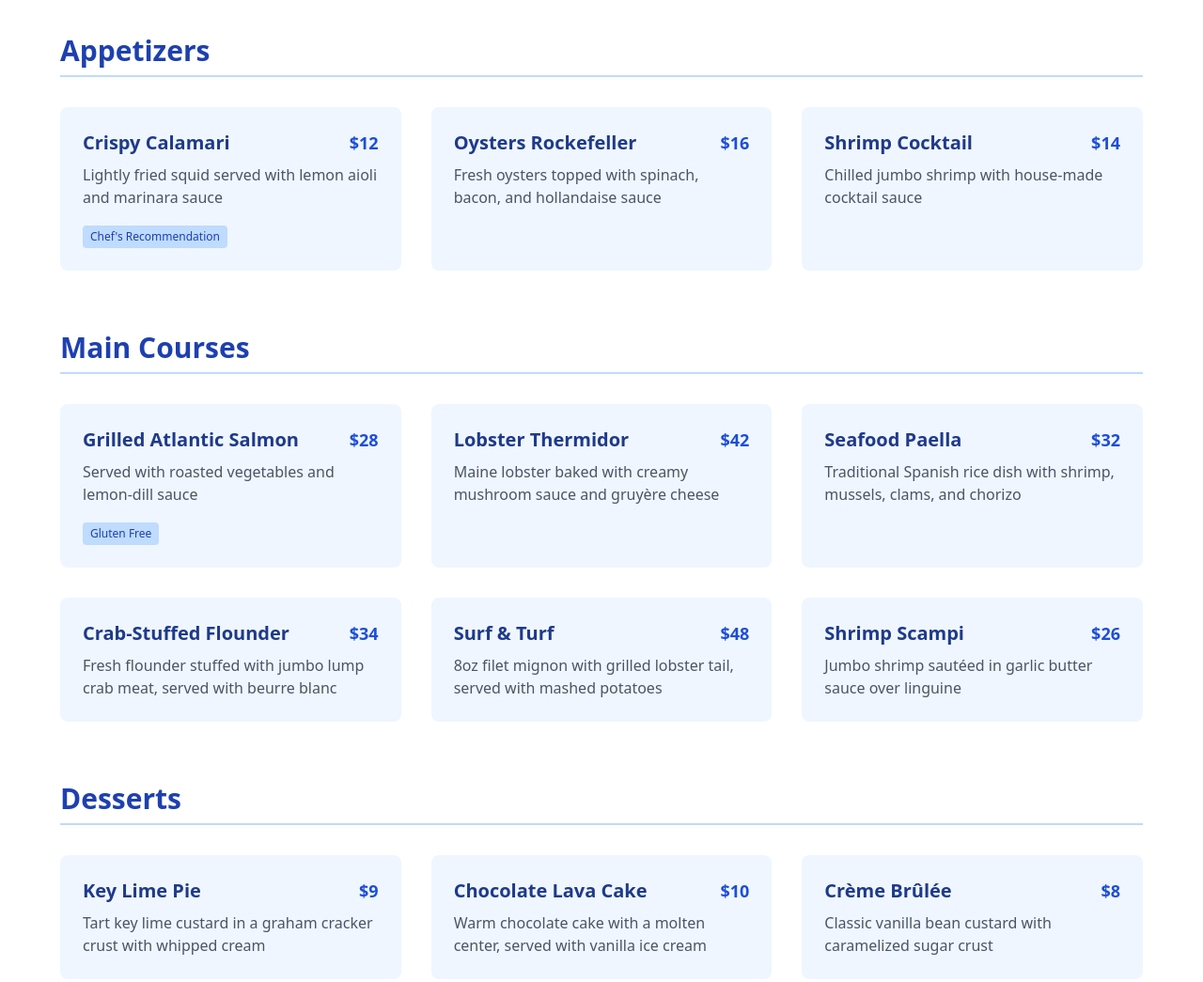
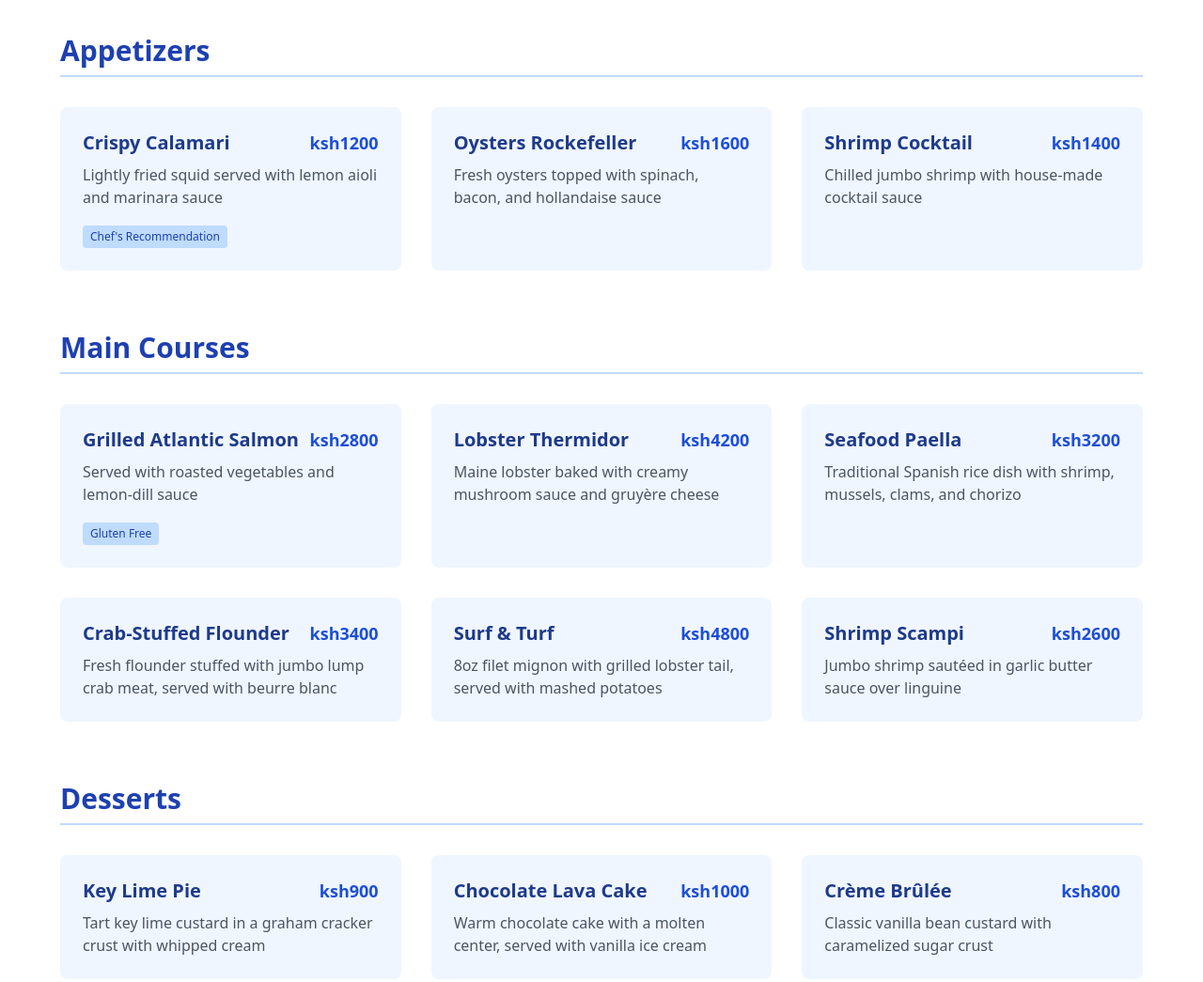
Before and after one commit to AidenPete/restaurant, a plain HTML site: page index.html in a window 1280 px wide. Shown: the part 800-1845 px from the top of the page at 94% size. Drawn offline with nearby package versions, Linux system fonts and the light colour scheme.

Commit message:
card designs

```diff
--- a/index.html
+++ b/index.html
@@ -92,7 +92,7 @@
                     <div class="menu-item bg-blue-50 rounded-lg p-6 transition duration-300 hover:bg-blue-100">
                         <div class="flex justify-between items-start mb-2">
                             <h4 class="text-xl font-bold text-blue-900">Crispy Calamari</h4>
-                            <span class="text-lg font-semibold text-blue-700">$12</span>
+                            <span class="text-lg font-semibold text-blue-700">ksh1200</span>
                         </div>
                         <p class="text-gray-600 mb-4">Lightly fried squid served with lemon aioli and marinara sauce</p>
                         <span class="inline-block bg-blue-200 text-blue-800 text-xs px-2 py-1 rounded">Chef's Recommendation</span>
@@ -102,7 +102,7 @@
                     <div class="menu-item bg-blue-50 rounded-lg p-6 transition duration-300 hover:bg-blue-100">
                         <div class="flex justify-between items-start mb-2">
                             <h4 class="text-xl font-bold text-blue-900">Oysters Rockefeller</h4>
-                            <span class="text-lg font-semibold text-blue-700">$16</span>
+                            <span class="text-lg font-semibold text-blue-700">ksh1600</span>
                         </div>
                         <p class="text-gray-600">Fresh oysters topped with spinach, bacon, and hollandaise sauce</p>
                     </div>
@@ -111,7 +111,7 @@
                     <div class="menu-item bg-blue-50 rounded-lg p-6 transition duration-300 hover:bg-blue-100">
                         <div class="flex justify-between items-start mb-2">
                             <h4 class="text-xl font-bold text-blue-900">Shrimp Cocktail</h4>
-                            <span class="text-lg font-semibold text-blue-700">$14</span>
+                            <span class="text-lg font-semibold text-blue-700">ksh1400</span>
                         </div>
                         <p class="text-gray-600">Chilled jumbo shrimp with house-made cocktail sauce</p>
                     </div>
@@ -126,7 +126,7 @@
                     <div class="menu-item bg-blue-50 rounded-lg p-6 transition duration-300 hover:bg-blue-100">
                         <div class="flex justify-between items-start mb-2">
                             <h4 class="text-xl font-bold text-blue-900">Grilled Atlantic Salmon</h4>
-                            <span class="text-lg font-semibold text-blue-700">$28</span>
+                            <span class="text-lg font-semibold text-blue-700">ksh2800</span>
                         </div>
                         <p class="text-gray-600 mb-4">Served with roasted vegetables and lemon-dill sauce</p>
                         <span class="inline-block bg-blue-200 text-blue-800 text-xs px-2 py-1 rounded">Gluten Free</span>
@@ -136,7 +136,7 @@
                     <div class="menu-item bg-blue-50 rounded-lg p-6 transition duration-300 hover:bg-blue-100">
                         <div class="flex justify-between items-start mb-2">
                             <h4 class="text-xl font-bold text-blue-900">Lobster Thermidor</h4>
-                            <span class="text-lg font-semibold text-blue-700">$42</span>
+                            <span class="text-lg font-semibold text-blue-700">ksh4200</span>
                         </div>
                         <p class="text-gray-600">Maine lobster baked with creamy mushroom sauce and gruyère cheese</p>
                     </div>
@@ -145,7 +145,7 @@
                     <div class="menu-item bg-blue-50 rounded-lg p-6 transition duration-300 hover:bg-blue-100">
                         <div class="flex justify-between items-start mb-2">
                             <h4 class="text-xl font-bold text-blue-900">Seafood Paella</h4>
-                            <span class="text-lg font-semibold text-blue-700">$32</span>
+                            <span class="text-lg font-semibold text-blue-700">ksh3200</span>
                         </div>
                         <p class="text-gray-600">Traditional Spanish rice dish with shrimp, mussels, clams, and chorizo</p>
                     </div>
@@ -154,7 +154,7 @@
                     <div class="menu-item bg-blue-50 rounded-lg p-6 transition duration-300 hover:bg-blue-100">
                         <div class="flex justify-between items-start mb-2">
                             <h4 class="text-xl font-bold text-blue-900">Crab-Stuffed Flounder</h4>
-                            <span class="text-lg font-semibold text-blue-700">$34</span>
+                            <span class="text-lg font-semibold text-blue-700">ksh3400</span>
                         </div>
                         <p class="text-gray-600">Fresh flounder stuffed with jumbo lump crab meat, served with beurre blanc</p>
                     </div>
@@ -163,7 +163,7 @@
                     <div class="menu-item bg-blue-50 rounded-lg p-6 transition duration-300 hover:bg-blue-100">
                         <div class="flex justify-between items-start mb-2">
                             <h4 class="text-xl font-bold text-blue-900">Surf & Turf</h4>
-                            <span class="text-lg font-semibold text-blue-700">$48</span>
+                            <span class="text-lg font-semibold text-blue-700">ksh4800</span>
                         </div>
                         <p class="text-gray-600">8oz filet mignon with grilled lobster tail, served with mashed potatoes</p>
                     </div>
@@ -172,7 +172,7 @@
                     <div class="menu-item bg-blue-50 rounded-lg p-6 transition duration-300 hover:bg-blue-100">
                         <div class="flex justify-between items-start mb-2">
                             <h4 class="text-xl font-bold text-blue-900">Shrimp Scampi</h4>
-                            <span class="text-lg font-semibold text-blue-700">$26</span>
+                            <span class="text-lg font-semibold text-blue-700">ksh2600</span>
                         </div>
                         <p class="text-gray-600">Jumbo shrimp sautéed in garlic butter sauce over linguine</p>
                     </div>
@@ -187,7 +187,7 @@
                     <div class="menu-item bg-blue-50 rounded-lg p-6 transition duration-300 hover:bg-blue-100">
                         <div class="flex justify-between items-start mb-2">
                             <h4 class="text-xl font-bold text-blue-900">Key Lime Pie</h4>
-                            <span class="text-lg font-semibold text-blue-700">$9</span>
+                            <span class="text-lg font-semibold text-blue-700">ksh900</span>
                         </div>
                         <p class="text-gray-600">Tart key lime custard in a graham cracker crust with whipped cream</p>
                     </div>
@@ -196,7 +196,7 @@
                     <div class="menu-item bg-blue-50 rounded-lg p-6 transition duration-300 hover:bg-blue-100">
                         <div class="flex justify-between items-start mb-2">
                             <h4 class="text-xl font-bold text-blue-900">Chocolate Lava Cake</h4>
-                            <span class="text-lg font-semibold text-blue-700">$10</span>
+                            <span class="text-lg font-semibold text-blue-700">ksh1000</span>
                         </div>
                         <p class="text-gray-600">Warm chocolate cake with a molten center, served with vanilla ice cream</p>
                     </div>
@@ -205,7 +205,7 @@
                     <div class="menu-item bg-blue-50 rounded-lg p-6 transition duration-300 hover:bg-blue-100">
                         <div class="flex justify-between items-start mb-2">
                             <h4 class="text-xl font-bold text-blue-900">Crème Brûlée</h4>
-                            <span class="text-lg font-semibold text-blue-700">$8</span>
+                            <span class="text-lg font-semibold text-blue-700">ksh800</span>
                         </div>
                         <p class="text-gray-600">Classic vanilla bean custard with caramelized sugar crust</p>
                     </div>
@@ -247,8 +247,8 @@
                 <a href="#" aria-label="Twitter" class="hover:text-yellow-300 text-xl"><i class="fa-brands fa-twitter"></i></a>
             </div>
             <address class="mt-4 not-italic">
-                123 Ocean Drive, Coastal City, CC 12345<br>
-                Phone: (123) 456-7890<br>
+                456 Beach Road, Mombasa, Kenya<br>
+                Phone: +254 712 345678<br>
                 Email: info@oceandelights.com
             </address>
         </div>
```
